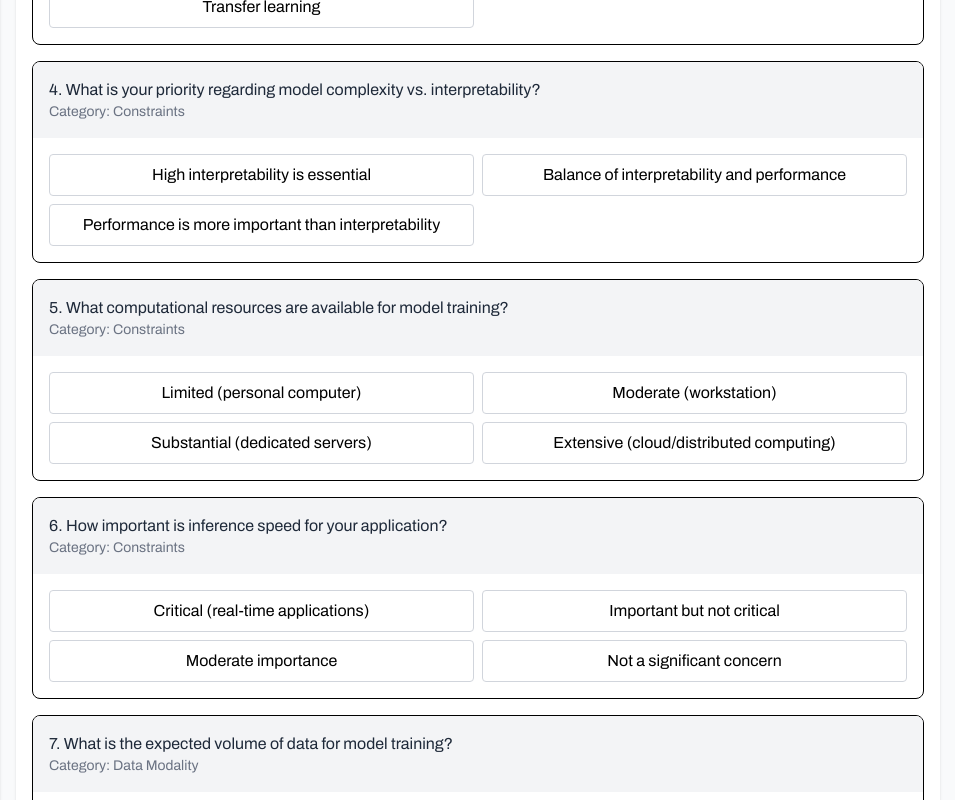
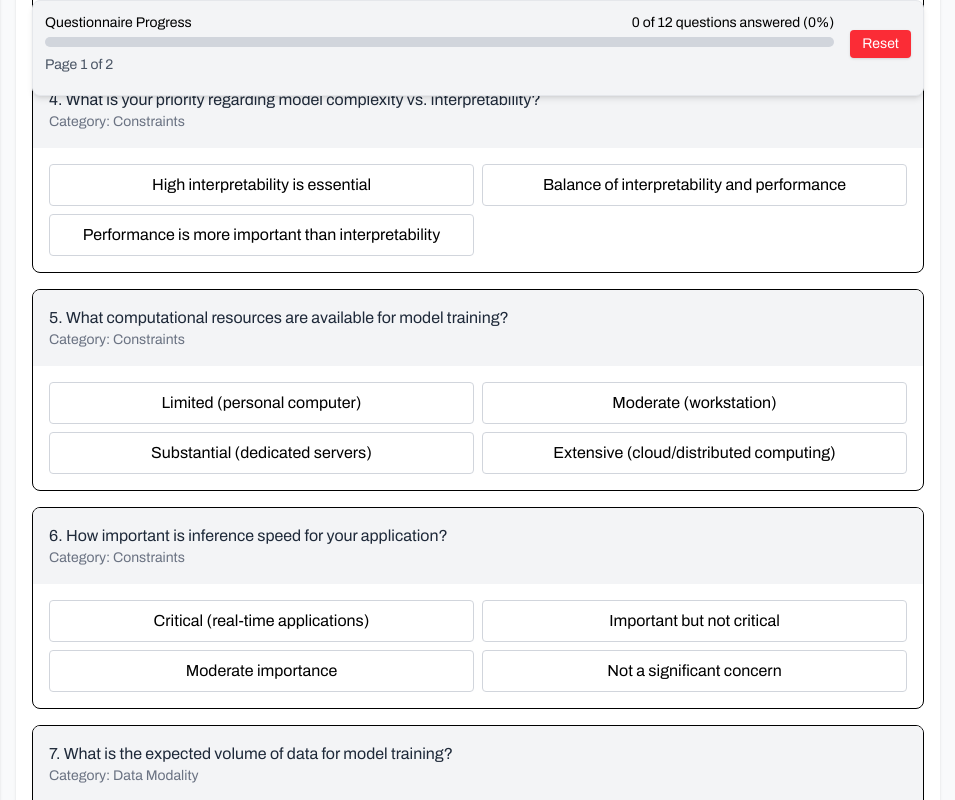
Before and after one commit to uscensusbureau/AI-Toolkit, a React (Vite) app: page / in a window 1280 px wide. Both pictures are taken after a click on the button "Start Assessment →". Shown: the part 1204-2004 px from the top of the page, without its empty margins (324-1279 px from the left). Built offline with nearby package versions, Linux system fonts and the light colour scheme.

Commit message:
Sticky progress bar; include models in mapping output

```diff
--- a/src/App.jsx
+++ b/src/App.jsx
@@ -705,6 +705,17 @@ const Dashboard = () => {
       recommendations: getRecommendations(categoryScores, activeModule)
     };
 
+    // Add model recommendations for AI Mapping Module
+    if (activeModule === AI_MODULES.MAPPING) {
+      const modelRec = getModelRecommendation(answers);
+      if (modelRec) {
+        results.modelRecommendations = {
+          recommendedModels: modelRec.recommendations || [],
+          pythonLibraries: modelRec.libraries || null
+        };
+      }
+    }
+
     // Convert to JSON
     const resultsJson = JSON.stringify(results, null, 2);
     const blob = new Blob([resultsJson], { type: 'application/json' });
@@ -983,7 +994,9 @@ const Dashboard = () => {
 
                   {!showResults ? (
                     <>
-                      <div className="mb-4 bg-gray-100 p-3 rounded-lg">
+                      <div className="sticky top-0 z-10 mb-4 bg-gray-100 p-3 rounded-lg shadow-md border border-gray-200">
+                        <div className="flex justify-between items-center mb-2">
+                          <div className="flex-1">
                             <div className="flex justify-between mb-1">
                               <span className="text-sm font-medium">Questionnaire Progress</span>
                               <span className="text-sm">{progress.answered} of {progress.total} questions answered ({progress.percentage}%)</span>
@@ -996,6 +1009,17 @@ const Dashboard = () => {
                             </div>
                             <div className="mt-2 text-sm text-gray-600">
                               Page {currentPage + 1} of {totalPages}
+                            </div>
+                          </div>
+                          <div className="ml-4">
+                            <button
+                              className="bg-red-500 hover:bg-red-600 text-white text-sm px-3 py-1 rounded shadow-sm"
+                              onClick={resetQuestionnaire}
+                              title="Reset all answers"
+                            >
+                              Reset
+                            </button>
+                          </div>
                         </div>
                       </div>
 
```
Lines whose indentation alone changed are shown as unchanged.
